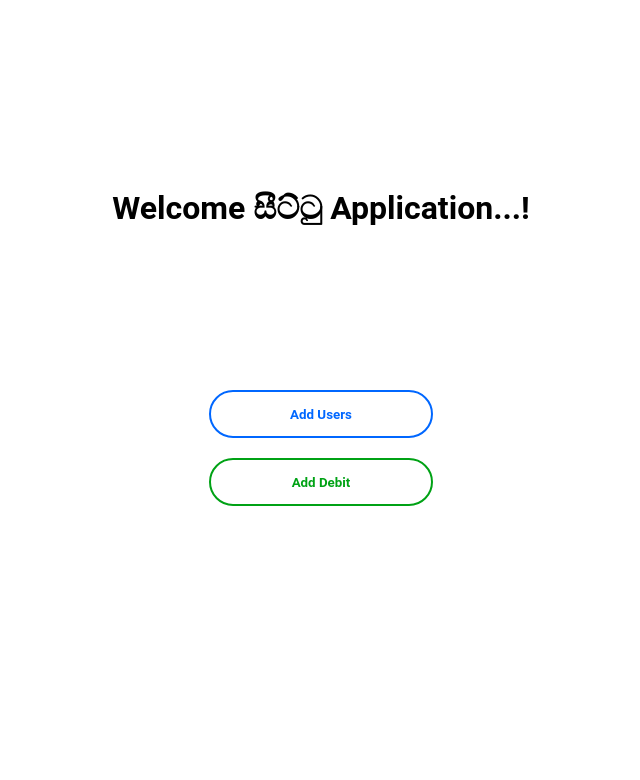
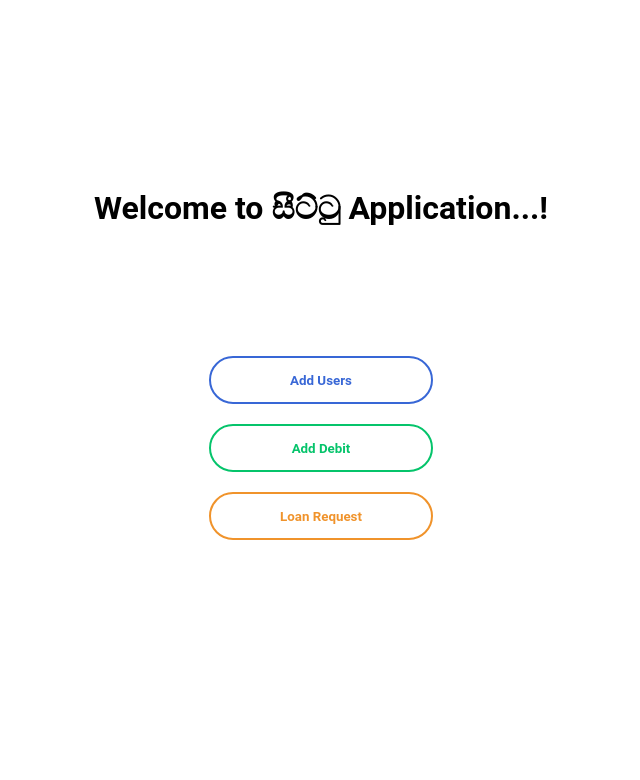
Before and after one commit to Mindula-Dilthushan/Sittu, a Flask app: page / in a window 1280 px wide. Shown: the top 780 px of the page, without its empty margins (327-967 px from the left). Run offline with Flask 2, Linux system fonts and the light colour scheme.

Commit message:
loan-page-start

```diff
--- a/app.py
+++ b/app.py
@@ -78,6 +78,16 @@ def get_user():
     return new_data
 
 
+@app.route('/debit', methods=["GET", "POST"])
+def debit():
+    return render_template('debit.html')
+
+
+@app.route('/loan', methods=["GET", "POST"])
+def loan():
+    return render_template('loan.html')
+
+
 @app.route('/test', methods=["GET"])
 def test():
     return "test"
--- a/db/database.json
+++ b/db/database.json
@@ -13,10 +13,5 @@
     "id": "C003",
     "name": "Manamperi",
     "amount": "1350"
-   },
-   {
-      "id": "C004",
-      "name": "Shan",
-      "amount": "5400"
   }
 ]
--- a/static/css/main.css
+++ b/static/css/main.css
@@ -1,7 +1,8 @@
 .font {
-    font-family: poppins,sans-serif;
+    font-family: poppins, sans-serif;
     font-weight: 500;
 }
+
 /*start add user css--------------------------------------------------------------------------------------------------*/
 .header-div {
     height: 65px;
@@ -62,24 +63,35 @@
 }
 
 .color-1 {
-    border: 2px solid #0067ff;
-    color: #0067ff;
+    border: 2px solid #3867d6;
+    color: #3867d6;
 }
 
 .color-2 {
-    border: 2px solid #00a215;
-    color: #00a215;
+    border: 2px solid #05c46b;
+    color: #05c46b;
+}
+
+.color-3 {
+    border: 2px solid #f0932b;
+    color: #f0932b;
 }
 
 .color-1:hover {
     cursor: pointer;
-    background-color: #0067ff;
+    background-color: #3867d6;
     color: #ffffff;
 }
 
 .color-2:hover {
     cursor: pointer;
-    background-color: #00a215;
+    background-color: #05c46b;
+    color: #ffffff;
+}
+
+.color-3:hover {
+    cursor: pointer;
+    background-color: #f0932b;
     color: #ffffff;
 }
 
--- a/templates/index.html
+++ b/templates/index.html
@@ -8,7 +8,7 @@
 <body class="welcome-body display-center">
 
 <h1>
-    Welcome සීට්ටු Application...!
+    Welcome to සීට්ටු Application...!
 </h1>
 
 <div class="content-div display-center">
@@ -24,6 +24,12 @@
             Add Debit
         </button>
     </a>
+
+    <a href="http://127.0.0.1:5000/loan" class="wc-button display-center">
+        <button class="wc-btn color-3">
+            Loan Request
+        </button>
+    </a>
 </div>
 
 </body>
```
Also changed, not shown: templates/debit.html (+1 -16 lines), templates/loan.html (added, +11 -0 lines), static/js/main.js (line endings or trailing spaces). Lines whose indentation alone changed are shown as unchanged.
